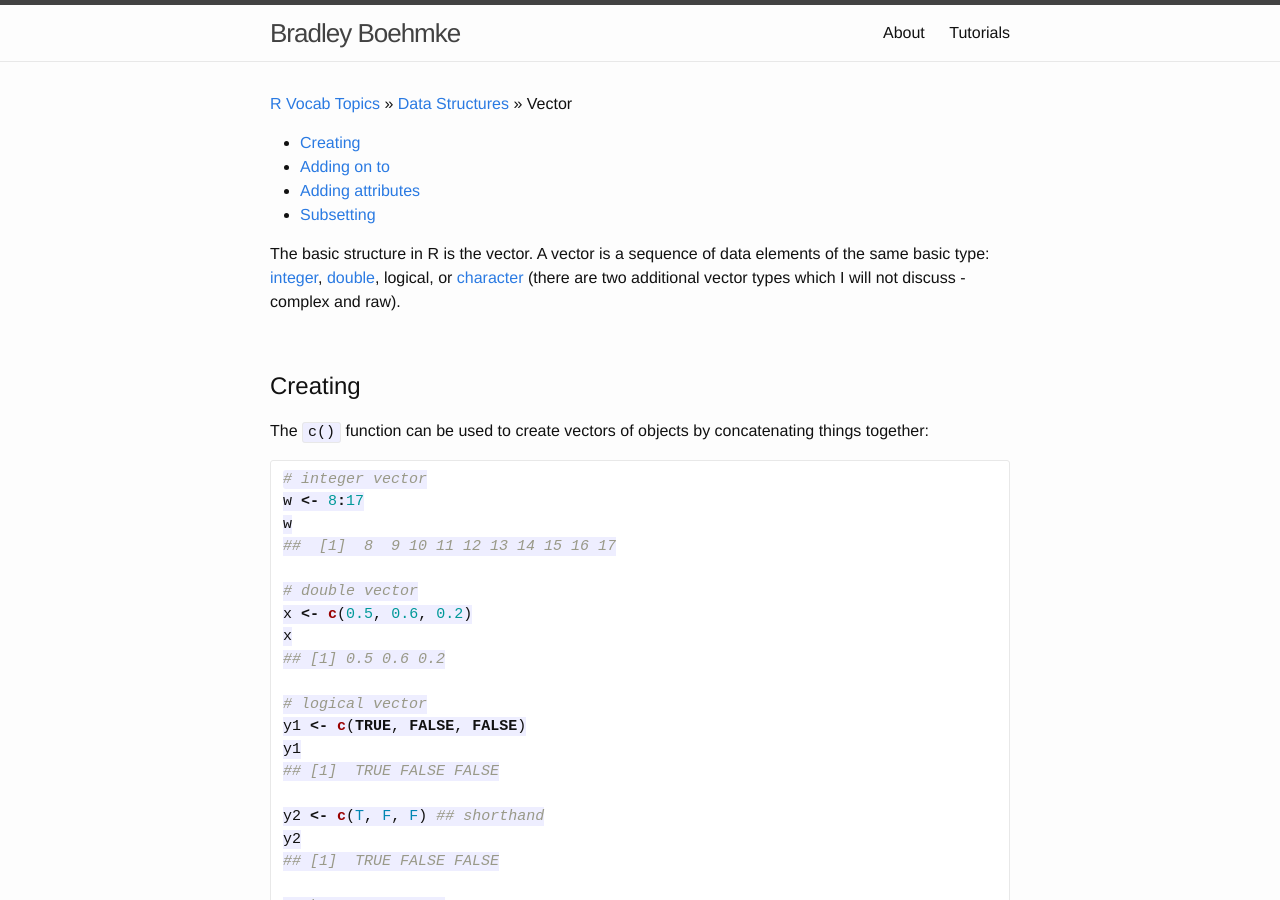
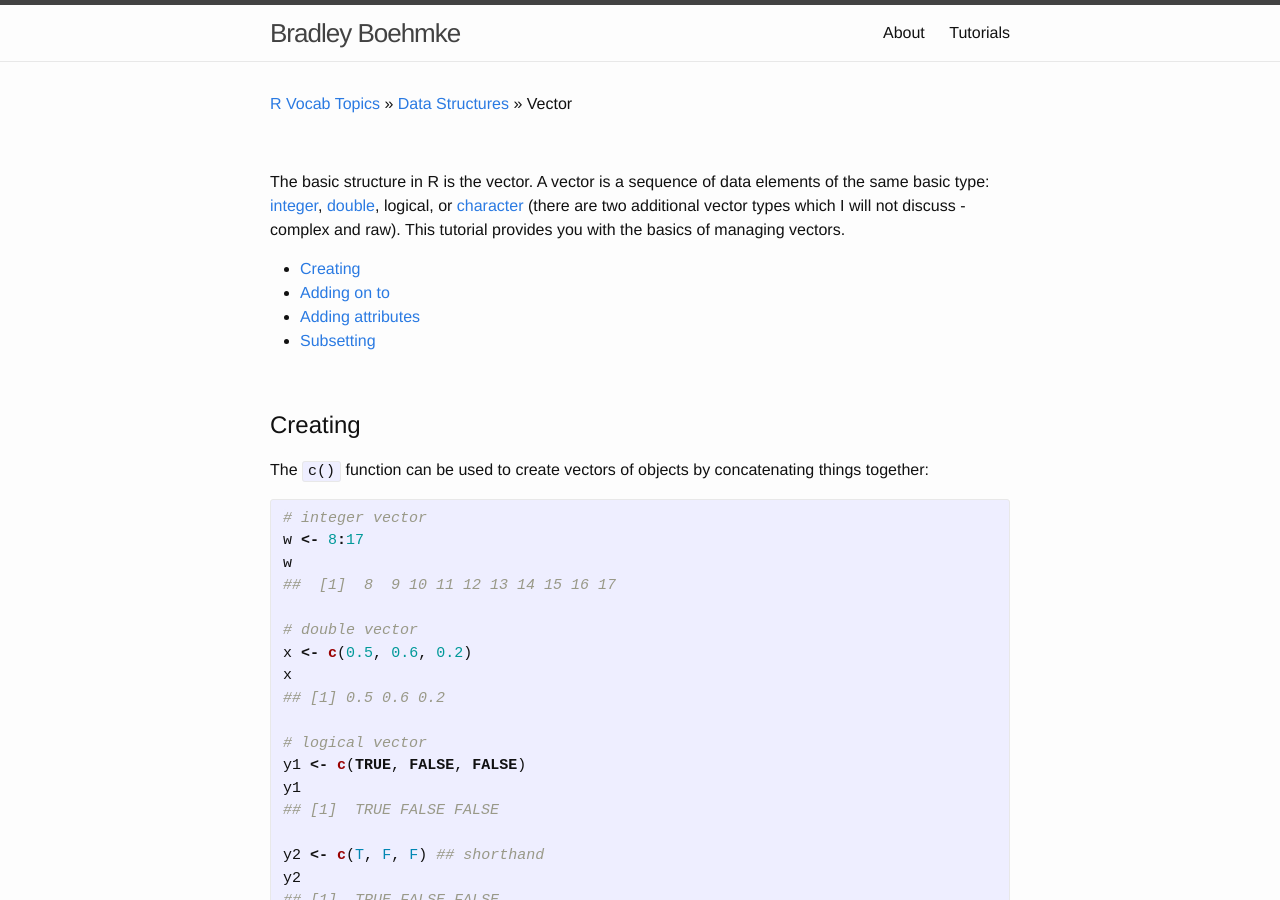
Before and after one commit to bradleyboehmke/bradleyboehmke, a Jekyll site: the page built from tutorials/vector.md, in a window 1280 px wide and 900 px high. Built offline with Jekyll 4.4.1, drawn with Linux system fonts in a browser that asks for light colours.

Commit message:
Update vector.md

````diff
--- a/tutorials/vector.md
+++ b/tutorials/vector.md
@@ -5,12 +5,14 @@ title: NULL
 
 [R Vocab Topics](index) &#187; [Data Structures](data_structures) &#187; Vector
 
+<br>
+
+The basic structure in R is the vector.  A vector is a sequence of data elements of the same basic type: [integer](integer_double), [double](integer_double), logical, or [character](char_basics) (there are two additional vector types which I will not discuss - complex and raw). This tutorial provides you with the basics of managing vectors.
+
 * <a href="#creating">Creating</a>
 * <a href="#adding">Adding on to</a>
 * <a href="#attributes">Adding attributes</a>
 * <a href="#subsetting">Subsetting</a>
-
-The basic structure in R is the vector.  A vector is a sequence of data elements of the same basic type: [integer](integer_double), [double](integer_double), logical, or [character](char_basics) (there are two additional vector types which I will not discuss - complex and raw).
 
 <br>
 
@@ -19,7 +21,7 @@ The basic structure in R is the vector.  A vector is a sequence of data elements
 # Creating
 The `c()` function can be used to create vectors of objects by concatenating things together:
 
-```r
+{% highlight r %}
 # integer vector
 w <- 8:17
 w
@@ -43,11 +45,11 @@ y2
 z <- c("a", "b", "c") ## character
 z
 ## [1] "a" "b" "c"
-```
+{% endhighlight %}
 
 You can also use the `as.vector()` function to initialize vectors or change the vector type:
 
-```r
+{% highlight r %}
 v <- as.vector(8:17)
 v
 ##  [1]  8  9 10 11 12 13 14 15 16 17
@@ -55,11 +57,11 @@ v
 # turn numerical vector to character
 as.vector(v, mode = "character")
 ##  [1] "8"  "9"  "10" "11" "12" "13" "14" "15" "16" "17"
-```
+{% endhighlight %}
 
 All elements of a vector must be the same type, so when you attempt to combine different types of elements they will be coerced to the most flexible type possible:
 
-```r
+{% highlight r %}
 # numerics are turned to characters
 str(c("a", "b", "c", 1, 2, 3))
 ##  chr [1:6] "a" "b" "c" "1" "2" "3"
@@ -71,7 +73,7 @@ str(c(1, 2, 3, TRUE, FALSE))
 # or character
 str(c("A", "B", "C", TRUE, FALSE))
 ##  chr [1:5] "A" "B" "C" "TRUE" "FALSE"
-```
+{% endhighlight %}
 
 <br>
 
@@ -80,7 +82,7 @@ str(c("A", "B", "C", TRUE, FALSE))
 # Adding on to
 To add additional elements to a pre-existing vector we can continue to leverage the `c()` function.  Also, note that vectors are always flat so nested `c()` functions will not add additional dimensions to the vector:
 
-```r
+{% highlight r %}
 v1 <- 8:17
 
 c(v1, 18:22)
@@ -89,7 +91,7 @@ c(v1, 18:22)
 # same as
 c(v1, c(18, c(19, c(20, c(21:22)))))
 ##  [1]  8  9 10 11 12 13 14 15 16 17 18 19 20 21 22
-```
+{% endhighlight %}
 
 
 <br>
@@ -99,7 +101,7 @@ c(v1, c(18, c(19, c(20, c(21:22)))))
 # Adding attributes
 The attributes that you can add vectors includes names and comments:
 
-```r
+{% highlight r %}
 # currently no attributes exist for vector v1
 attributes(v1)
 ## NULL
@@ -134,7 +136,7 @@ attributes(v1)
 ##
 ## $comment
 ## [1] "This is a comment on a vector"
-```
+{% endhighlight %}
 
 
 <br>
@@ -156,7 +158,7 @@
 ## Positive Integers
 Subsetting with positive integers returns the elements at the specified positions:
 
-```r
+{% highlight r %}
 v1
 ##  a  b  c  d  e  f  g  h  i  j
 ##  8  9 10 11 12 13 14 15 16 17
@@ -177,14 +179,14 @@ v1[c(2, 4, 6, 8)]
 v1[c(2, 2, 4)]
 ##  b  b  d
 ##  9  9 11
-```
+{% endhighlight %}
 
 <a name="negative"></a>
 
 ## Negative Integers
 Subsetting with negative integers will omit the elements at the specified positions:
 
-```r
+{% highlight r %}
 v1[-1]
 ##  b  c  d  e  f  g  h  i  j
 ##  9 10 11 12 13 14 15 16 17
@@ -192,14 +194,14 @@ v1[-1]
 v1[-c(2, 4, 6, 8)]
 ##  a  c  e  g  i  j
 ##  8 10 12 14 16 17
-```
+{% endhighlight %}
 
 <a name="logical"></a>
 
 ## Logical values
 Subsetting with logical values will select the elements where the corresponding logical value is `TRUE`:
 
-```r
+{% highlight r %}
 v1[c(TRUE, FALSE, TRUE, FALSE, TRUE, TRUE, TRUE, FALSE, FALSE, TRUE)]
 ##  a  c  e  f  g  j
 ##  8 10 12 13 14 17
@@ -217,14 +219,14 @@ v1[v1 < 12 | v1 > 15]
 v1[c(TRUE, FALSE)]
 ##  a  c  e  g  i
 ##  8 10 12 14 16
-```
+{% endhighlight %}
 
 <a name="names"></a>
 
 ## Names
 Subsetting with names will return the elements with the matching names specified:
 
-```r
+{% highlight r %}
 v1["b"]
 ## b
 ## 9
@@ -232,7 +234,7 @@ v1["b"]
 v1[c("a", "c", "h")]
 ##  a  c  h
 ##  8 10 15
-```
+{% endhighlight %}
 
 <a name="simplify"></a>
 
@@ -241,7 +243,7 @@ Its also important to understand the difference between simplifying and preservi
 
 For vectors, subsetting with single brackets `[ ]` preserves while subsetting with double brackets `[[ ]]` simplifies.  The change you will notice when simplifying vectors is the removal of names and/or factor levels:
 
-```r
+{% highlight r %}
 v1[1]
 ## a
 ## 8
@@ -254,7 +256,7 @@ f <- factor(c("low", "medium", "high", "high", "low"), levels = c("low", "medium
 f[-2, drop = TRUE]
 ## [1] low  high high low
 ## Levels: low high
-```
+{% endhighlight %}
 
 <br>
 
````
